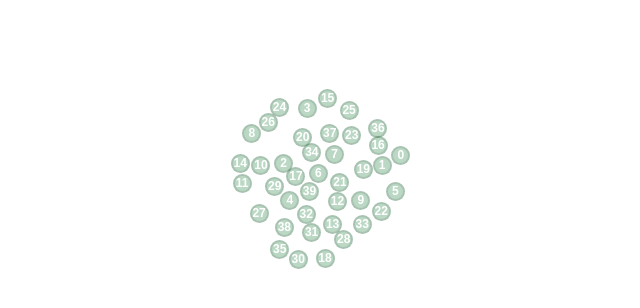
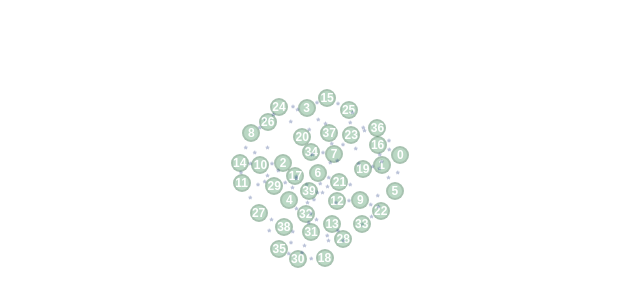
Before and after one commit to PetrHeinz/gods-play, a website: page tiles-generation-prototype.html in a window 1280 px wide. Shown: the full height of the page, 4-644 px from the left. Drawn offline with Linux system fonts and the light colour scheme.

Commit message:
link visualization

```diff
--- a/tiles-generation-prototype.html
+++ b/tiles-generation-prototype.html
@@ -4,18 +4,24 @@
   <meta charset="UTF-8">
   <title>Tile Generation Prototype</title>
   <style>
-    .tile {
+    .tile, .link {
+      box-sizing: border-box;
       position: absolute;
-      background: rgba(27, 126, 60, 0.3);
-      border: 2px solid rgba(0, 0, 0, 0.1);
       border-radius: 100%;
       color: white;
       font-family: sans-serif;
       font-weight: bold;
       font-size: 0.75em;
-      width: 1.25em;
-      height: 1.25em;
+      width: 1.5em;
+      height: 1.5em;
       text-align: center;
+    }
+    .tile {
+      background: rgba(27, 126, 60, 0.3);
+      border: 2px solid rgba(0, 0, 0, 0.1);
+    }
+    .link {
+      color: rgba(27, 52, 126, 0.3);
     }
   </style>
 </head>
@@ -37,7 +43,7 @@
       try {
         let tiles = createTiles(TILES, LINKS)
         console.log(
-          tiles.map(tile => ({name: tile.name, linked: tile.linked.map(tile => tile.name)}))
+          tiles.map(tile => ({name: tile.name, linked: tile.links.map(link => link.other(tile).name)}))
         )
         return tiles
       } catch (error) {
@@ -55,7 +61,7 @@
         element: document.createElement('div'),
         x: MIN_X + Math.random()*(MAX_X-MIN_X),
         y: MIN_Y + Math.random()*(MAX_Y-MIN_Y),
-        linked: []
+        links: []
       }
       tile.element.textContent = tile.name
       tile.element.className = 'tile'
@@ -66,26 +72,40 @@
     }
     for (let i = 0; i < tileCount; i++) {
       let n = 0
-      while(tiles[i].linked.length < linkCount) {
+      while(tiles[i].links.length < linkCount) {
         if (n++ > 100) throw "too many retries"
         const tileToLink = tiles[Math.floor(Math.random()*tileCount)]
         //const tileToLink = tiles[n]
-        if (tileToLink.linked.length < linkCount) {
+        if (tileToLink.links.length < linkCount) {
           tryToLinkTiles(tiles[i], tileToLink)
         }
       }
     }
     for (let i = 0; i < tileCount; i++) {
       document.body.appendChild(tiles[i].element)
+      for (let n = 0; n < tiles[i].links.length; n++) {
+        document.body.appendChild(tiles[i].links[n].element)
+      }
     }
     return tiles
   }
   function tryToLinkTiles(tileA, tileB) {
-    if (tileA === tileB || tileA.linked.indexOf(tileB) !== -1) {
+    if (tileA === tileB || tileA.links.map(link => link.other(tileA)).indexOf(tileB) !== -1) {
       return
     }
-    tileA.linked.push(tileB)
-    tileB.linked.push(tileA)
+    const link = {
+      tileA: tileA,
+      tileB: tileB,
+      other: (tile) => tile === tileA ? tileB : tileA,
+      element: document.createElement('div')
+    }
+    tileA.links.push(link)
+    tileB.links.push(link)
+
+    link.element.textContent = '﹡'
+    link.element.className = 'link'
+    link.element.style.left = (tileA.x + tileB.x)/2+'px'
+    link.element.style.top = (tileA.y + tileB.y)/2+'px'
   }
 
   function addVectors(vectorA, vectorB) {
@@ -117,7 +137,7 @@
 
         const pullingVector = subtractVectors(otherTile, tile)
         let pullingForce = BASIC_PULLING / getVectorLength(pullingVector)
-        if (tile.linked.indexOf(otherTile) !== -1) {
+        if (tile.links.map(link => link.other(tile)).indexOf(otherTile) !== -1) {
           pullingForce += 1 / LINKED_PULLING_FRACTION
         }
         movement = addVectors(movement, multiplyVector(pullingVector, pullingForce))
@@ -130,6 +150,13 @@
       tiles[i].element.style.left = tiles[i].x+'px'
       tiles[i].element.style.top = tiles[i].y+'px'
     }
+    for (let i = 0; i < tiles.length; i++) {
+      for (let n = 0; n < tiles[i].links.length; n++) {
+        const link = tiles[i].links[n]
+        link.element.style.left = (link.tileA.x + link.tileB.x)/2+'px'
+        link.element.style.top = (link.tileA.y + link.tileB.y)/2+'px'
+      }
+    }
   }
 
   const tiles = getTiles()
```
